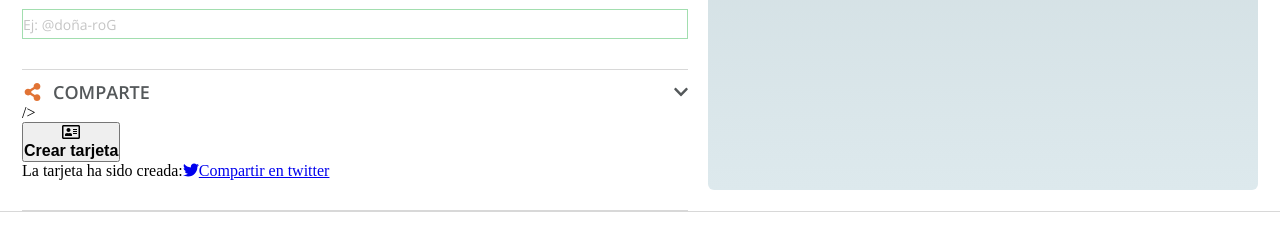
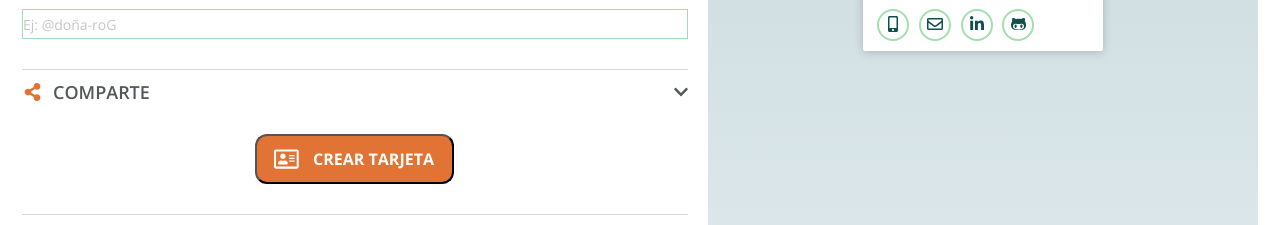
Before and after one commit to SaraJuarez/project-promo-i-module-3-team-1-morning, a React (Create React App) app: page / in a window 1280 px wide. Shown: the part 727-952 px from the top of the page. Built offline with nearby package versions, Linux system fonts and the light colour scheme.

Commit message:
Add styles #7

```diff
--- a/src/components/App.js
+++ b/src/components/App.js
@@ -8,7 +8,7 @@ import Main from './Main';
 
 function App() {
   return (
-    <div className="App">
+    <div className='App'>
       <Header />
       <Main />
       <Footer />
--- a/src/components/Box2.js
+++ b/src/components/Box2.js
@@ -11,18 +11,18 @@ import '../stylesheets/Box2.scss';
 
 function Box2(props) {
   return (
-    <ul class="container-box__two">
-      <li class="collapse">
-        <Collapsable title="Diseña" icon={iconDesign} />
+    <ul class='container-box__two'>
+      <li class='collapse'>
+        <Collapsable title='Diseña' icon={iconDesign} />
         <Design />
       </li>
-      <li class="collapse">
-        <Collapsable title="Rellena" icon={iconFill} />
+      <li class='collapse'>
+        <Collapsable title='Rellena' icon={iconFill} />
         <Fill />
       </li>
-      <li class="collapse">
-        <Collapsable title="Comparte" icon={iconShare} />
-        />
+      <li class='collapse'>
+        <Collapsable title='Comparte' icon={iconShare} />
+
         <Share />
       </li>
     </ul>
--- a/src/components/Share.js
+++ b/src/components/Share.js
@@ -1,5 +1,5 @@
 import React from 'react';
-// import '../stylesheets/Share.scss';
+import '../stylesheets/Share.scss';
 
 function Share(props) {
   return (
--- a/src/stylesheets/Share.scss
+++ b/src/stylesheets/Share.scss
@@ -1,4 +1,4 @@
-// @import 'Settings';
+@import 'Settings';
 
 .share {
   &__uncollapsed {
@@ -99,9 +99,9 @@
   // height: 1.375rem;
 }
 
-.hidden {
-  display: none;
-}
+// .hidden {
+//   display: none;
+// }
 
 .fa-twitter {
   margin-left: 0.625rem;
```
Also changed, not shown: src/components/Collapsable.js (+5 -5 lines).
